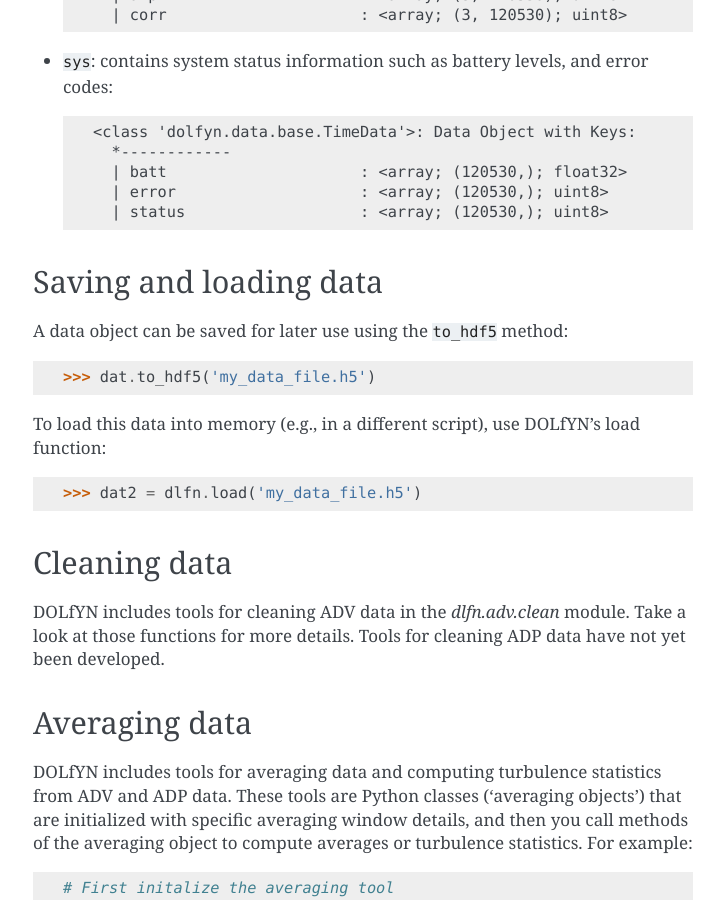
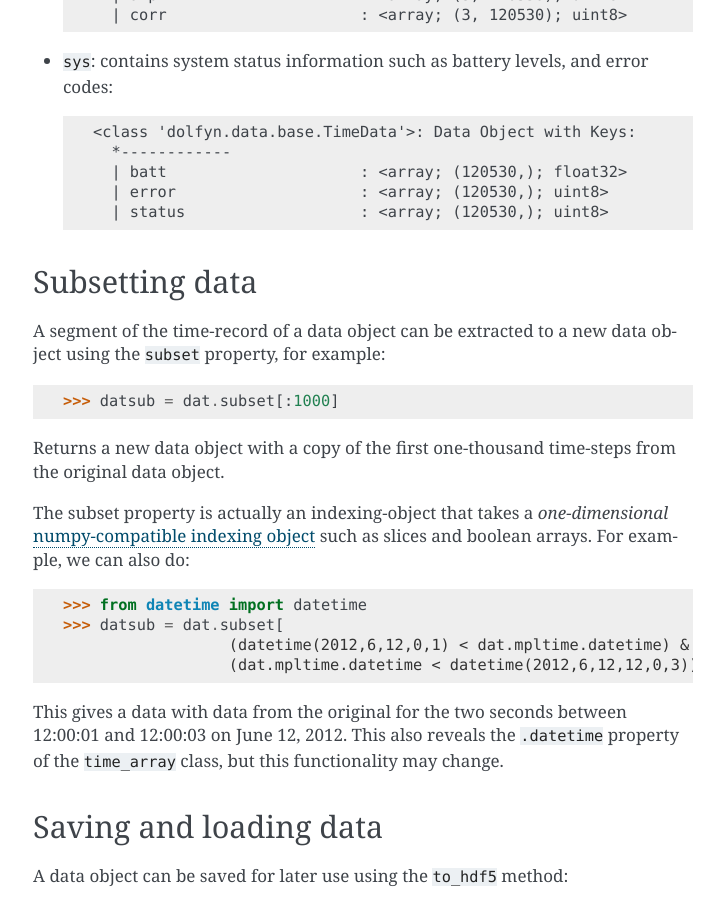
Before and after one commit to lkilcher/dolfyn, a Sphinx documentation site: the page built from doc-src/source/usage.rst, in a window 1280 px wide and 900 px high, scrolled down 2715 px. Shown: the whole window, without its empty margins (387-1111 px from the left). Built offline with Sphinx 7.4.7, drawn with Linux system fonts in a browser that asks for light colours.

Commit message:
Document subsetting!
Resolves #30.

```diff
--- a/doc-src/source/usage.rst
+++ b/doc-src/source/usage.rst
@@ -106,6 +106,24 @@ Here we see that the ``props`` attribute contains the `'coord_sys'` entry, which
       | error                    : <array; (120530,); uint8>
       | status                   : <array; (120530,); uint8>
 
+Subsetting data
+---------------
+
+A segment of the time-record of a data object can be extracted to a new data object using the ``subset`` property, for example::
+
+  >>> datsub = dat.subset[:1000]
+
+Returns a new data object with a copy of the first one-thousand time-steps from the original data object.
+
+The subset property is actually an indexing-object that takes a *one-dimensional* `numpy-compatible indexing object <https://docs.scipy.org/doc/numpy/reference/arrays.indexing.html>`_ such as slices and boolean arrays. For example, we can also do::
+
+  >>> from datetime import datetime
+  >>> datsub = dat.subset[
+                    (datetime(2012,6,12,0,1) < dat.mpltime.datetime) &
+                    (dat.mpltime.datetime < datetime(2012,6,12,12,0,3))]
+
+This gives a data with data from the original for the two seconds between 12:00:01 and 12:00:03 on June 12, 2012. This also reveals the ``.datetime`` property of the ``time_array`` class, but this functionality may change.
+
 Saving and loading data
 ------------------------------
 
```
Also changed, not shown: TODO.md (+1 -2 lines).
